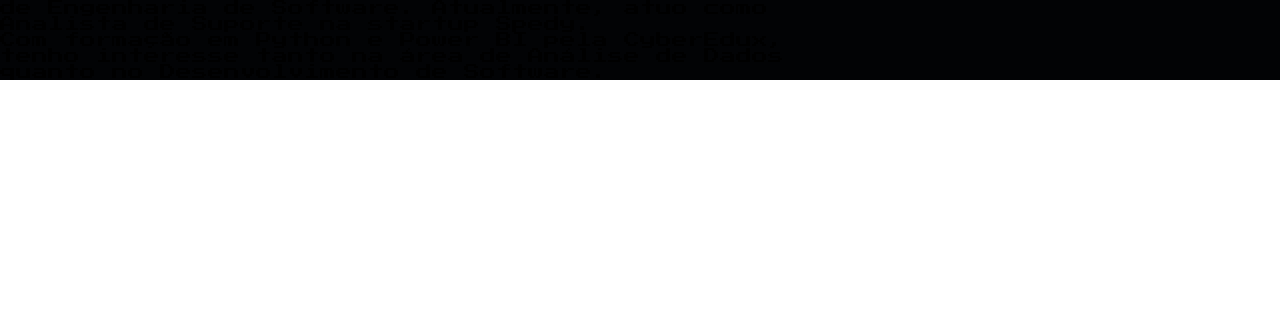
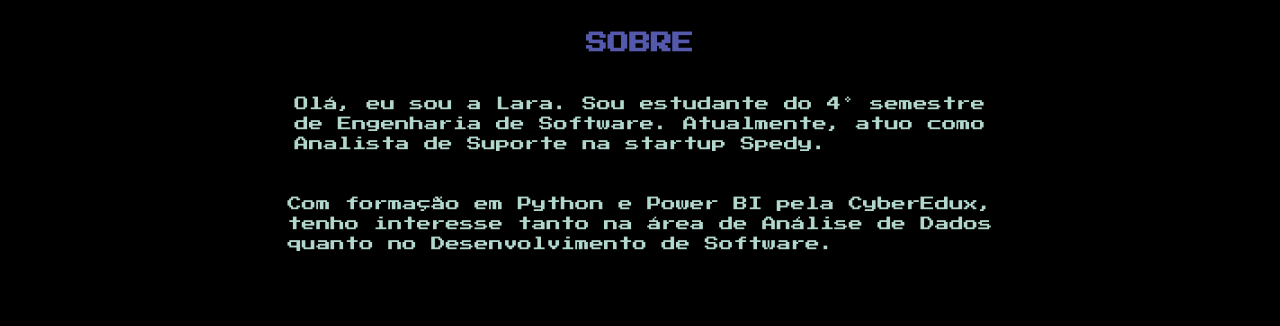
Before and after one commit to laramaia/Portfolio, a plain HTML site: page index.html in a window 1280 px wide. Shown: the part 716-1042 px from the top of the page. Before the commit the page ends 800 px from the top, so only its background shows below. Drawn offline with Linux system fonts and the light colour scheme.

Commit message:
Estiliza section Sobre

```diff
--- a/css/style.css
+++ b/css/style.css
@@ -91,3 +91,23 @@ ul li a:active {
     width: 40px;
     height: 40px;
 }
+
+#sobre {
+    display: flex;
+    flex-direction: column;
+    gap: 40px;
+    padding: 9vh;
+    background-color: black;
+    color: #B2D8CE;
+    align-items: center;
+    font: normal 0.9em "Press Start 2P";
+}
+
+#sobre h1 {
+    color: #5459AC;
+}
+
+#sobre p {
+    text-align: justify;
+    line-height: 20px;
+}
```
